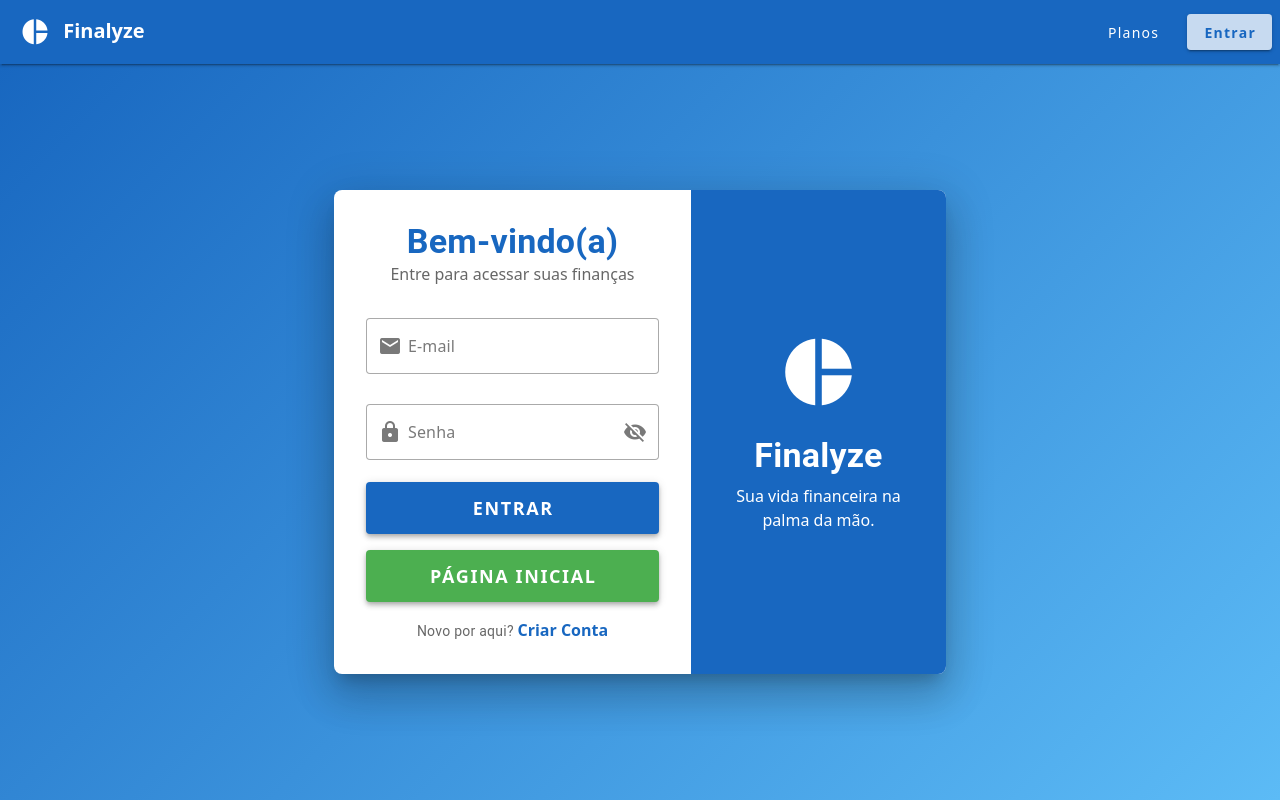
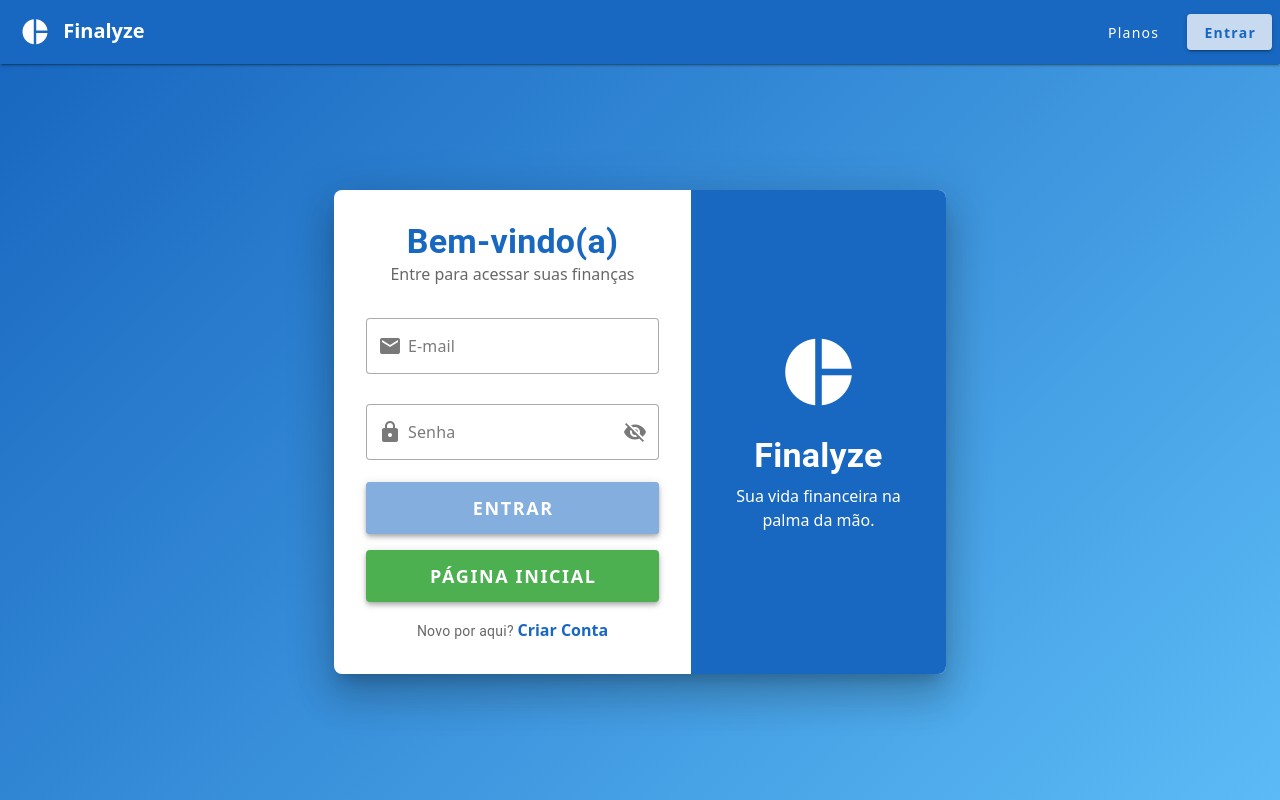
Before and after one commit to RicardoFM1/Finalyze, a Vue app in the folder frontend/: page /login in a window 1280 px wide. Built offline with nearby package versions, Linux system fonts and the light colour scheme.

Commit message:
UX no login

```diff
--- a/frontend/src/views/Login.vue
+++ b/frontend/src/views/Login.vue
@@ -46,6 +46,7 @@
                   :loading="loading"
                   class="mb-4 font-weight-bold"
                   elevation="4"
+                  :disabled="buttonDesativado"
                 >
                   Entrar
                 </v-btn>
@@ -82,7 +83,7 @@
 </template>
 
 <script setup>
-import { ref } from 'vue'
+import { ref, computed } from 'vue'
 import { useRouter, useRoute } from 'vue-router'
 import { useAuthStore } from '../stores/auth'
 import { toast } from 'vue3-toastify';
@@ -105,16 +106,18 @@ const handleLogin = async () => {
   if (!isValid.value) return
 
   loading.value = true
-  error.value = ''
+
 
   try {
     await authStore.login(form.value.email, form.value.password)
-    toast.success("Login realizado com sucesso!")
+
+      toast.success("Login realizado com sucesso!")
+
 
     const redirectPath = route.query.redirect || '/painel'
     const planId = route.query.plan
 
-    // If there's a plan selected, we might want to store it or pass it along
+
     if (planId) {
         router.push({ path: '/' + redirectPath, query: { plan: planId } })
     } else {
@@ -122,10 +125,14 @@ const handleLogin = async () => {
     }
 
   } catch (err) {
-    error.value = 'Credenciais inválidas'
-    toast.error(error.value)
+    toast.error(err.message || 'Erro ao fazer login')
   } finally {
     loading.value = false
   }
 }
+const buttonDesativado = computed(() =>
+  form.value.email === '' ||
+  form.value.password === '' ||
+  !isValid.value
+)
 </script>
--- a/frontend/src/views/Register.vue
+++ b/frontend/src/views/Register.vue
@@ -69,6 +69,7 @@
                   :loading="loading"
                   class="mb-4 font-weight-bold"
                   elevation="4"
+                  :disabled="buttonDesativado"
                 >
                   Cadastrar
                 </v-btn>
@@ -97,7 +98,7 @@
 </template>
 
 <script setup>
-import { ref } from 'vue'
+import { computed, ref } from 'vue'
 import { useRouter } from 'vue-router'
 import { useAuthStore } from '../stores/auth'
 import { toast } from 'vue3-toastify';
@@ -147,4 +148,14 @@ const handleRegister = async () => {
     loading.value = false
   }
 }
+
+const buttonDesativado = computed(() =>
+form.value.name === ''
+|| form.value.email === ''
+|| form.value.password === ''
+|| form.value.password_confirmation === ''
+|| form.value.password !== form.value.password_confirmation
+|| !isValid.value
+)
+
 </script>
```
